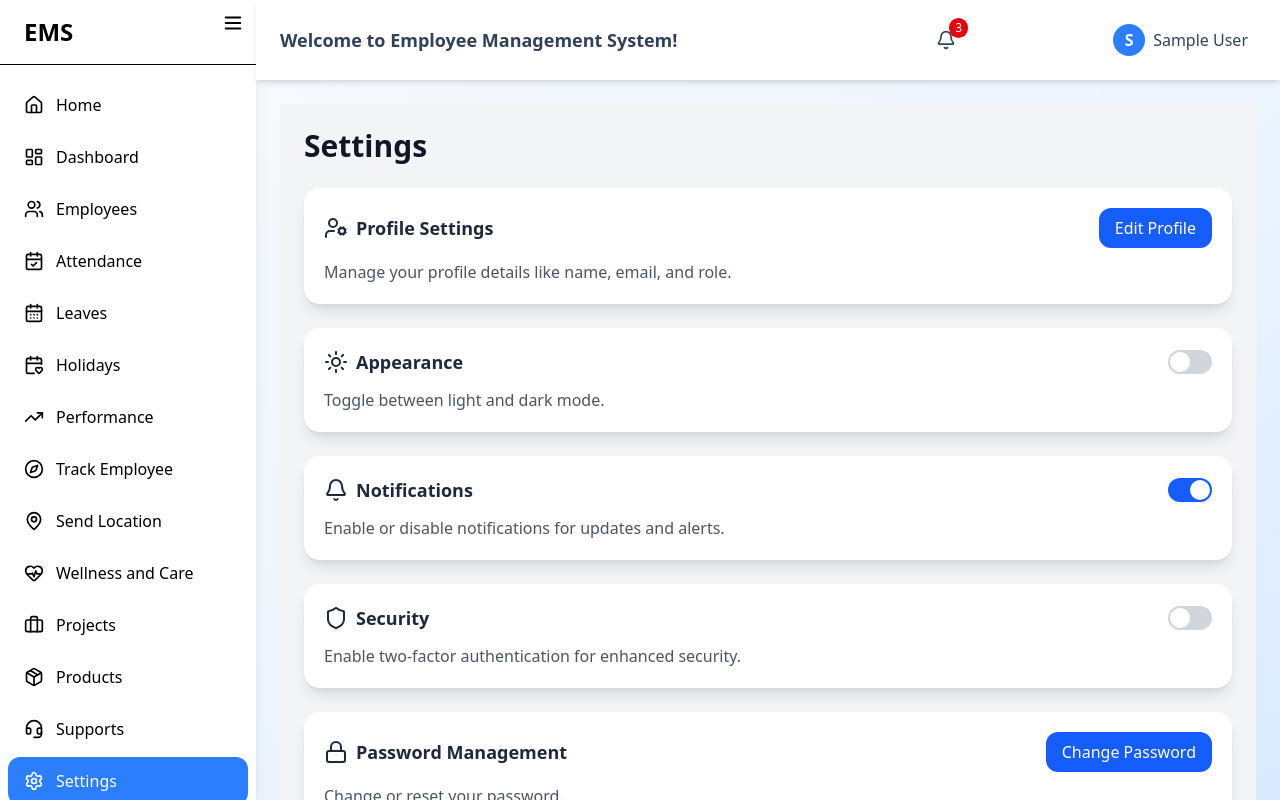
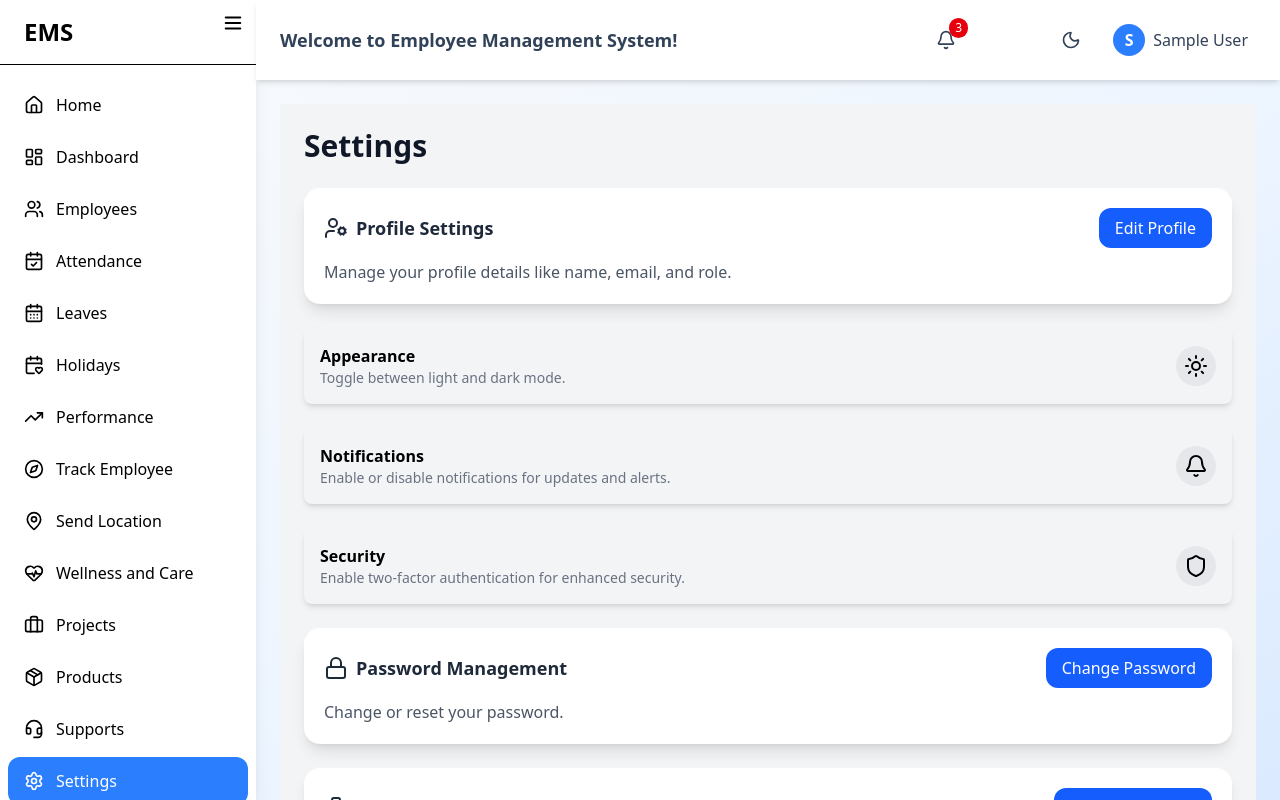
Before and after one commit to Gaurav-0211/Employee-Management-System, a React (Vite) app in the folder HRA-Portal/: page /settings in a window 1280 px wide. Built offline with nearby package versions, Linux system fonts and the light colour scheme; sample sign-in values are in the browser's storage.

Commit message:
_Fix: Theme

```diff
--- a/HRA-Portal/package.json
+++ b/HRA-Portal/package.json
@@ -25,7 +25,7 @@
   },
   "devDependencies": {
     "@eslint/js": "^9.33.0",
-    "@tailwindcss/postcss": "^4.1.12",
+    "@tailwindcss/postcss": "^4.1.13",
     "@types/react": "^19.1.10",
     "@types/react-dom": "^19.1.7",
     "@vitejs/plugin-react": "^5.0.0",
@@ -35,7 +35,7 @@
     "eslint-plugin-react-refresh": "^0.4.20",
     "globals": "^16.3.0",
     "postcss": "^8.5.6",
-    "tailwindcss": "^4.1.12",
+    "tailwindcss": "^4.1.13",
     "vite": "^7.1.2"
   }
 }
--- a/HRA-Portal/src/App.jsx
+++ b/HRA-Portal/src/App.jsx
@@ -19,6 +19,7 @@ import Register from "./pages/Register";
 import ResetPassword from "./pages/ResetPassword";
 
 // Protected Pages
+import { ThemeProvider } from "./context/ThemeProvider";
 import Attendance from "./pages/Attendance";
 import Dashboard from "./pages/Dashboard";
 import Employees from "./pages/Employees";
@@ -36,6 +37,7 @@ import WellnessDashboard from "./pages/WellnessDashboard";
 
 export default function App() {
   return (
+    <ThemeProvider>
       <AuthProvider>
         <Router>
           <Routes>
@@ -101,5 +103,6 @@ export default function App() {
           </Routes>
         </Router>
       </AuthProvider>
+    </ThemeProvider>
   );
 }
--- a/HRA-Portal/src/components/ThemeTest.jsx
+++ /dev/null
@@ -1,40 +0,0 @@
-// src/components/ThemeTest.jsx
-import { useTheme } from "../context/ThemeContext";
-
-export default function ThemeTest() {
-  const { theme, toggleTheme } = useTheme();
-
-  return (
-    <div className="p-6 space-y-4">
-      <div className="p-6 bg-white text-black dark:bg-slate-900 dark:text-white rounded">
-        <strong>Theme test box</strong>
-        <div>Current theme: {theme}</div>
-        <div className="text-xs text-slate-500 dark:text-slate-400 mt-1">
-          This box uses Tailwind's dark: classes.
-        </div>
-      </div>
-
-      <div className="flex gap-2">
-        <button
-          onClick={toggleTheme}
-          className="px-4 py-2 rounded bg-indigo-600 text-white"
-        >
-          Toggle via Context
-        </button>
-
-        <button
-          onClick={() => {
-            document.documentElement.classList.toggle("dark");
-            console.log(
-              "Manual toggle, html has dark:",
-              document.documentElement.classList.contains("dark")
-            );
-          }}
-          className="px-4 py-2 rounded border"
-        >
-          Manual html toggle (dev test)
-        </button>
-      </div>
-    </div>
-  );
-}
--- a/HRA-Portal/src/components/Topbar.jsx
+++ b/HRA-Portal/src/components/Topbar.jsx
@@ -2,13 +2,14 @@ import { Bell, Globe, LogOut, Moon, Settings, Sun, User } from "lucide-react";
 import { useEffect, useRef, useState } from "react";
 import { useNavigate } from "react-router-dom";
 import { useAuth } from "../context/AuthContext";
+import { useTheme } from "../context/ThemeProvider";
 
 export default function Topbar() {
   const { user, logout } = useAuth();
   const navigate = useNavigate();
   const [dropdownOpen, setDropdownOpen] = useState(false);
   const [profileModalOpen, setProfileModalOpen] = useState(false);
-  const [theme, setTheme] = useState("light");
+  const { theme, toggleTheme } = useTheme();
   const [language, setLanguage] = useState("EN");
   const [notifOpen, setNotifOpen] = useState(false);
   const [unread, setUnread] = useState(3);
@@ -19,14 +20,6 @@ export default function Topbar() {
   const handleSignOut = () => {
     logout();
     navigate("/login");
-  };
-
-  // Theme toggle
-  const toggleTheme = () => {
-    const next = theme === "light" ? "dark" : "light";
-    setTheme(next);
-    if (next === "dark") document.documentElement.classList.add("dark");
-    else document.documentElement.classList.remove("dark");
   };
 
   // Search suggestions mock
@@ -102,10 +95,11 @@ export default function Topbar() {
           onClick={toggleTheme}
           className="p-2 rounded-lg hover:bg-gray-100 dark:hover:bg-slate-800"
         >
-          {theme === "light" ? (
-            <Moon className="w-5 h-5 text-white" />
+          {/* show icon matching current theme (pick whichever UX you prefer) */}
+          {theme === "dark" ? (
+            <Sun className="w-5 h-5 text-yellow-400" />
           ) : (
-            <Sun className="w-5 h-5 text-yellow-400" />
+            <Moon className="w-5 h-5 text-slate-700" />
           )}
         </button>
 
--- /dev/null
+++ b/HRA-Portal/src/context/ThemeProvider.jsx
@@ -0,0 +1,37 @@
+// src/context/ThemeProvider.jsx
+import { createContext, useContext, useEffect, useState } from "react";
+
+const ThemeContext = createContext();
+
+export const ThemeProvider = ({ children }) => {
+  const [theme, setTheme] = useState(() => {
+    try {
+      return localStorage.getItem("theme") || "light";
+    } catch {
+      return "light";
+    }
+  });
+
+  useEffect(() => {
+    const root = document.documentElement;
+    if (theme === "dark") root.classList.add("dark");
+    else root.classList.remove("dark");
+
+    try {
+      localStorage.setItem("theme", theme);
+    } catch {}
+  }, [theme]);
+
+  const toggleTheme = () =>
+    setTheme((prev) => (prev === "light" ? "dark" : "light"));
+
+  return (
+    <ThemeContext.Provider
+      value={{ theme, setTheme, toggleTheme, isDark: theme === "dark" }}
+    >
+      {children}
+    </ThemeContext.Provider>
+  );
+};
+
+export const useTheme = () => useContext(ThemeContext);
--- /dev/null
+++ b/HRA-Portal/src/pages/AppearancePage.jsx
@@ -0,0 +1,30 @@
+// src/pages/AppearancePage.jsx
+import { Moon, Sun } from "lucide-react";
+import { useTheme } from "../context/ThemeProvider";
+
+export default function AppearancePage() {
+  const { theme, toggleTheme } = useTheme();
+
+  return (
+    <div className="min-h-screen p-6 bg-gray-100 dark:bg-gray-900">
+      <h1 className="text-3xl font-bold text-gray-900 dark:text-white">
+        Appearance Settings
+      </h1>
+
+      <div className="flex items-center justify-between p-4 rounded-lg shadow-md dark:bg-gray-800 bg-gray-100">
+        <div>
+          <h3 className="font-semibold">Appearance</h3>
+          <p className="text-sm text-gray-500 dark:text-gray-400">
+            Toggle between light and dark mode.
+          </p>
+        </div>
+        <button
+          onClick={toggleTheme}
+          className="p-2 rounded-full bg-gray-200 dark:bg-gray-700"
+        >
+          {theme === "dark" ? <Moon /> : <Sun />}
+        </button>
+      </div>
+    </div>
+  );
+}
--- a/HRA-Portal/src/pages/SettingsPage.jsx
+++ b/HRA-Portal/src/pages/SettingsPage.jsx
@@ -13,6 +13,7 @@ import {
   UserCog,
 } from "lucide-react";
 import { useState } from "react";
+import { useTheme } from "../context/ThemeProvider";
 
 // 🔹 Reusable Components
 function Card({ children }) {
@@ -63,7 +64,7 @@ function Switch({ checked, onChange }) {
 
 // 🔹 Main Component
 export default function SettingsPage() {
-  const [darkMode, setDarkMode] = useState(false);
+  const { darkMode, setDarkMode } = useTheme();
   const [twoFactor, setTwoFactor] = useState(false);
   const [notifications, setNotifications] = useState(true);
   const [themeColor, setThemeColor] = useState("blue");
@@ -296,18 +297,21 @@ function SettingsCard({ icon, title, description, actionText, action }) {
   );
 }
 
-function SettingsSwitch({ icon, title, description, checked, onChange }) {
+const SettingsSwitch = ({ icon, title, description, checked, onChange }) => {
   return (
-    <motion.div initial={{ opacity: 0, y: 20 }} animate={{ opacity: 1, y: 0 }}>
-      <Card>
-        <CardHeader>
-          <CardTitle>
-            {icon} {title}
-          </CardTitle>
-          <Switch checked={checked} onChange={onChange} />
-        </CardHeader>
-        <CardContent>{description}</CardContent>
-      </Card>
-    </motion.div>
+    <div className="flex items-center justify-between p-4 rounded-lg shadow-md dark:bg-gray-800 bg-gray-100">
+      <div>
+        <h3 className="font-semibold">{title}</h3>
+        <p className="text-sm text-gray-500 dark:text-gray-400">
+          {description}
+        </p>
+      </div>
+      <button
+        onClick={() => onChange(!checked)}
+        className="p-2 rounded-full bg-gray-200 dark:bg-gray-700"
+      >
+        {icon}
+      </button>
+    </div>
   );
-}
+};
```
Also changed, not shown: 1 other file (tests, documents, lock files or other folders). Lines whose indentation alone changed are shown as unchanged.
